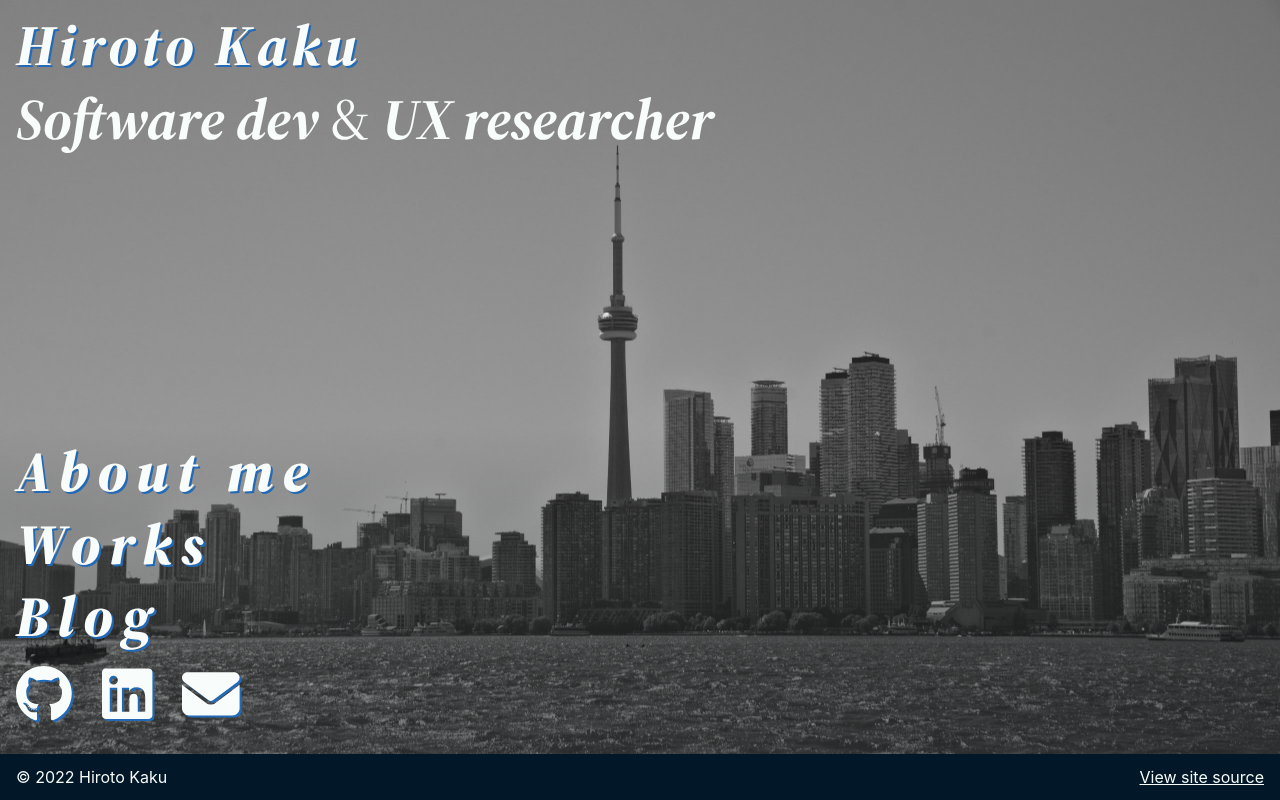
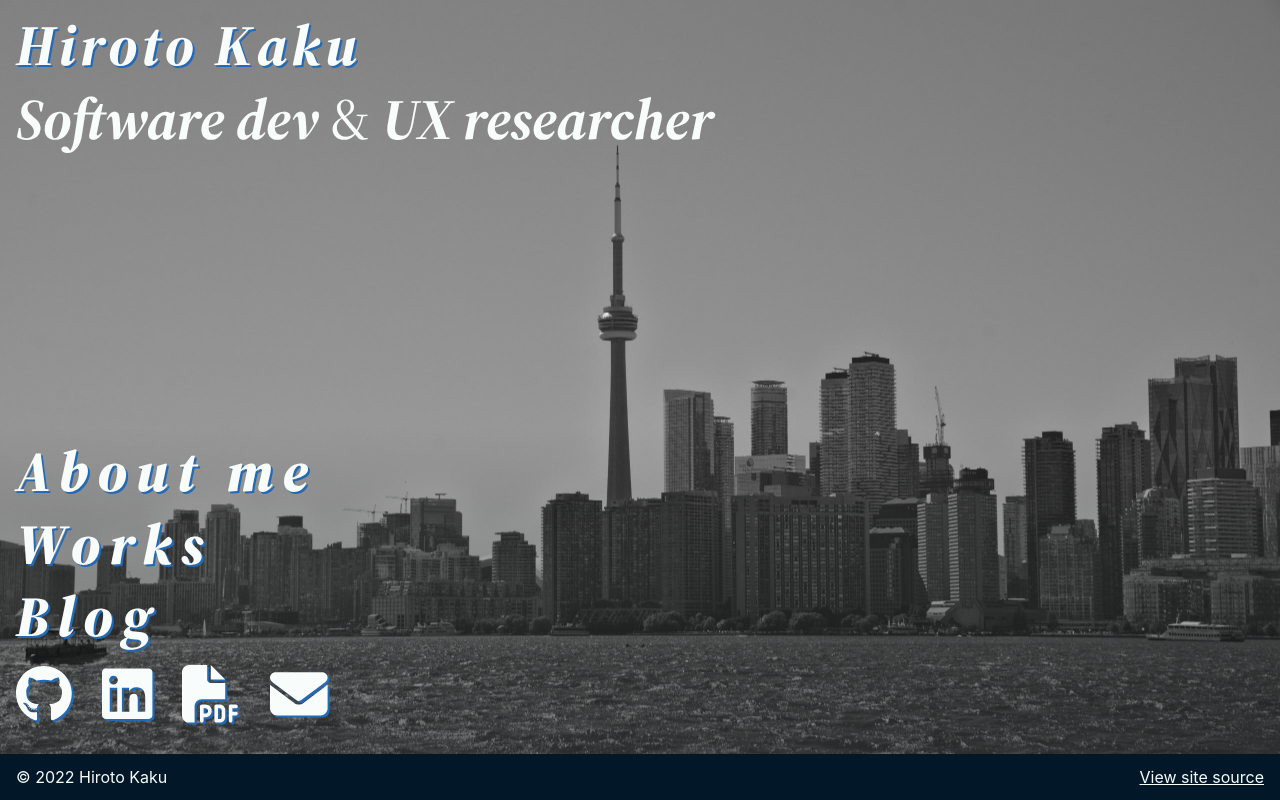
Before and after one commit to thekakkun/thekakkun.github.io, a Next.js app: page / in a window 1280 px wide. Built offline with nearby package versions, Linux system fonts and the light colour scheme; a small style sheet from the web is missing; a web font is replaced by a local one.

Commit message:
Add resume link to homepage

```diff
--- a/pages/index.tsx
+++ b/pages/index.tsx
@@ -1,5 +1,5 @@
 import { faGithub, faLinkedin } from "@fortawesome/free-brands-svg-icons";
-import { faEnvelope } from "@fortawesome/free-solid-svg-icons";
+import { faEnvelope, faFile, faFilePdf } from "@fortawesome/free-solid-svg-icons";
 import { FontAwesomeIcon } from "@fortawesome/react-fontawesome";
 import Head from "next/head";
 import Link from "next/link";
@@ -94,6 +94,16 @@ export default function HomePage({
               <li>
                 <a
                   className={styles.link}
+                  href="https://1drv.ms/b/s!ArWlmhrt2oGHqoZ0YvIajamM5f8yVQ?e=CJyD1z"
+                  rel="noreferrer"
+                  target="_blank"
+                >
+                  <FontAwesomeIcon icon={faFilePdf} />
+                </a>
+              </li>
+              <li>
+                <a
+                  className={styles.link}
                   href="mailto:kaku.hiroto@gmail.com"
                   rel="noreferrer"
                   target="_blank"
```
